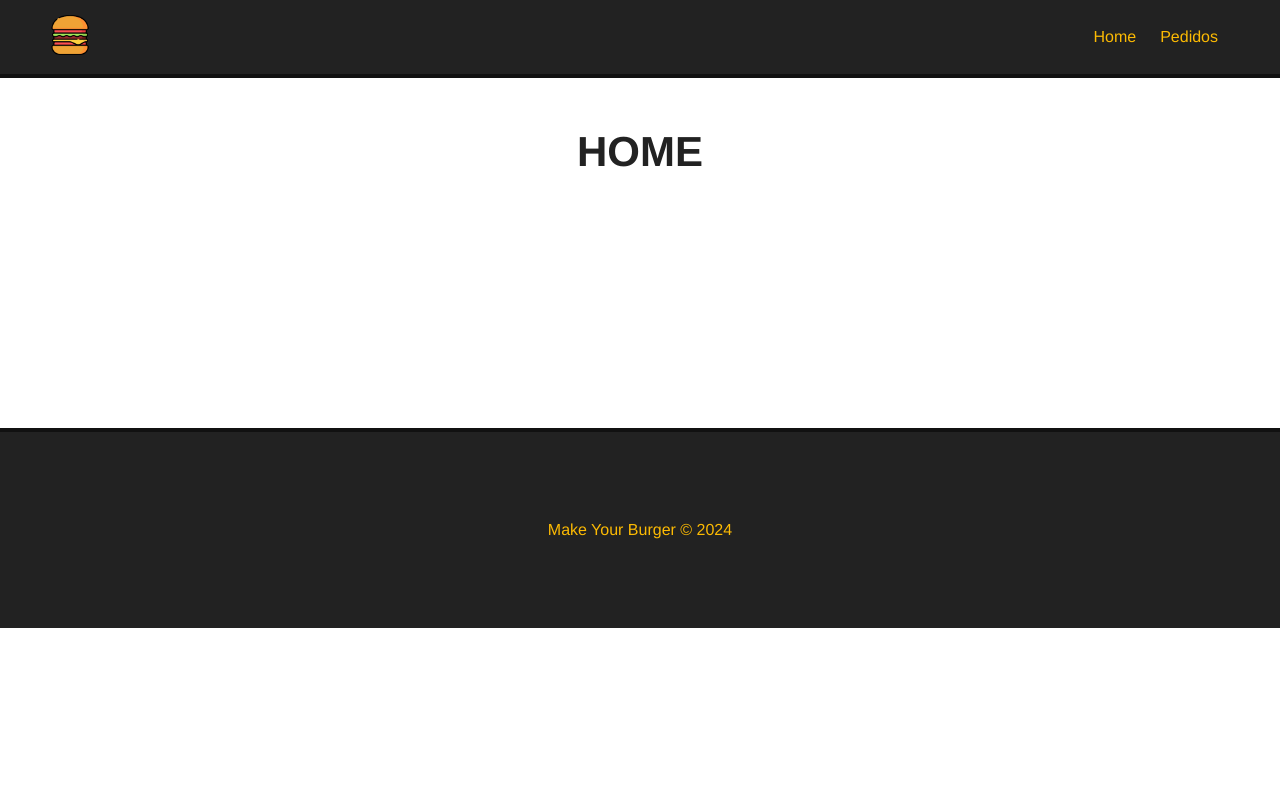
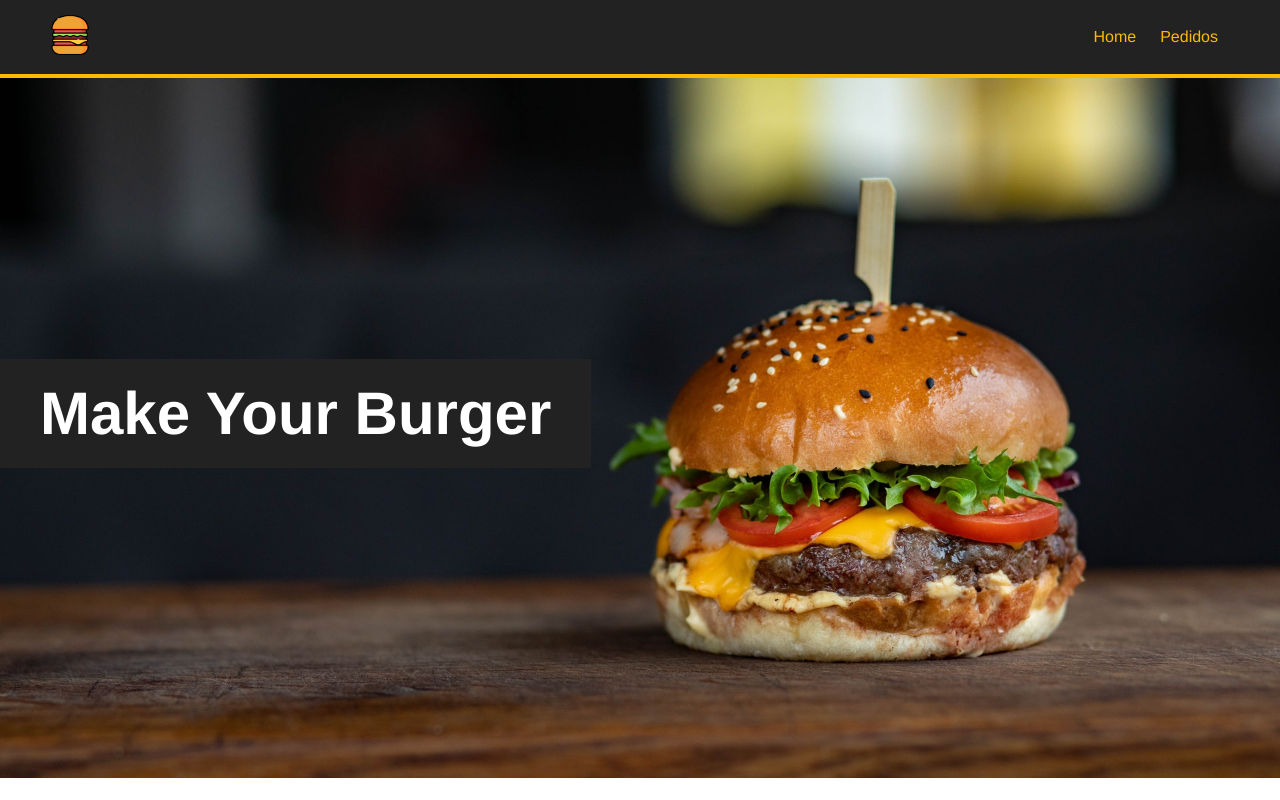
Before and after one commit to brunogalachetheodoro/Curso-Vue.JS-HoraDeCodar, a Vue app in the folder 4_make_your_burger/: page / in a window 1280 px wide. Shown: the top 800 px of the page. Built offline with nearby package versions, Linux system fonts and the light colour scheme.

Commit message:
criando banner da aplicação

```diff
--- /dev/null
+++ b/4_make_your_burger/src/components/Banner.vue
@@ -0,0 +1,32 @@
+<template>
+    <div id="main-banner">
+        <h1>Make Your Burger</h1>
+    </div>
+</template>
+
+<script>
+export default {
+    name: 'Banner'
+}
+</script>
+
+<style scoped>
+    #main-banner {
+        background-image: url('/public/img/burger.jpg');
+        background-repeat: no-repeat;
+        background-position:  center 60%;
+        background-size: cover;
+        height: 700px;
+        display: flex;
+        align-items: center;
+        justify-content: flex-start;
+    }
+
+    #main-banner h1 {
+        color: #fff;
+        text-align: center;
+        font-size: 60px;
+        background-color: #222;
+        padding: 20px 40px;
+    }
+</style>
--- a/4_make_your_burger/src/components/Navbar.vue
+++ b/4_make_your_burger/src/components/Navbar.vue
@@ -18,7 +18,7 @@
 <style scoped>
     #nav {
         background-color: #222;
-        border-bottom: 4px solid #111;
+        border-bottom: 4px solid #fcba03;
         padding: 15px 50px;
         display: flex;
         justify-content: flex-end;
--- a/4_make_your_burger/src/views/HomeView.vue
+++ b/4_make_your_burger/src/views/HomeView.vue
@@ -1,9 +1,21 @@
 <template>
-  <div class="main-container">
-    <h1>HOME</h1>
+
+  <div>
+    <Banner />
+    <div class="main-container">
+      <h1>Monte o seu lanche:</h1>
+      <p>formulário</p>
+    </div>
   </div>
 </template>
 
 <script>
+  import Banner from "../components/Banner.vue"
+  export default {
+    name: 'Home',
+    components: {
+      Banner
+    }
+  }
 
 </script>
```
